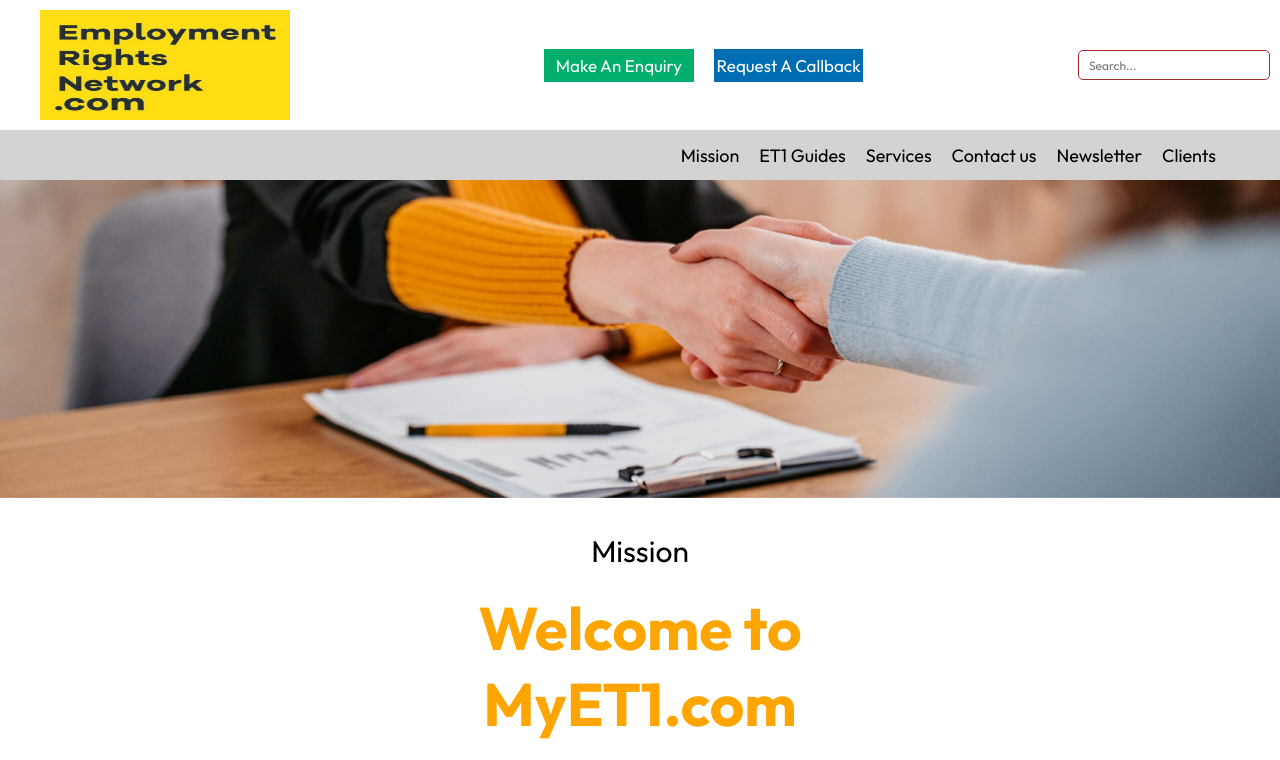
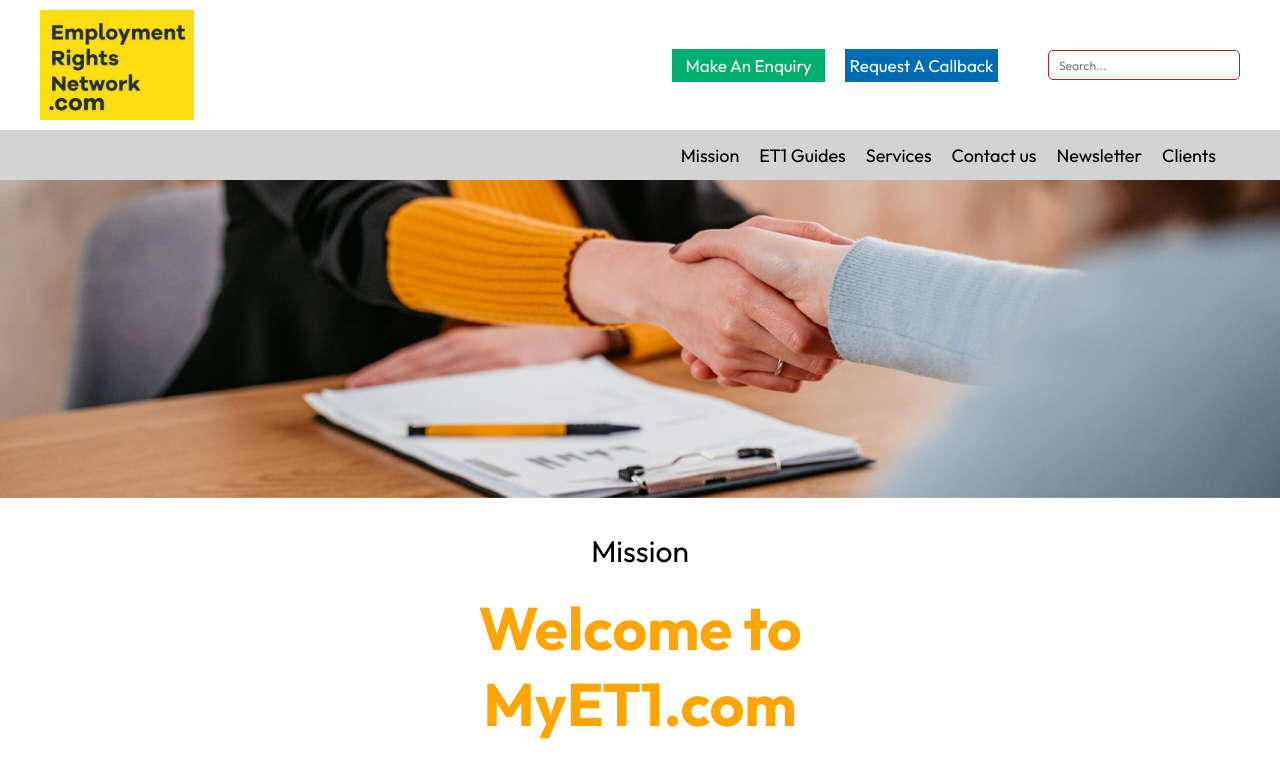
Before and after one commit to SabbirHossainRuet/myet-project, a React (Vite) app in the folder frontend/: page / in a window 1280 px wide. Shown: the top 760 px of the page. Built offline with nearby package versions, Linux system fonts and the light colour scheme.

Commit message:
Update 3 25.08.24

```diff
--- a/frontend/src/components/Navbar/Navbar.css
+++ b/frontend/src/components/Navbar/Navbar.css
@@ -100,8 +100,9 @@ nav {
 .navbar-top .buttons {
   display: flex;
   align-items: center;
-  justify-content: center;
+  justify-content: end;
   flex-direction: row;
+  margin-right: 50px;
   gap: 20px;
   z-index: 1000;
   width: 60%;
@@ -114,7 +115,7 @@ nav {
   flex-direction: row;
   gap: 5px;
   align-items: center;
-  margin-right: 10px;
+  margin-right: 40px;
   padding: 5px;
   z-index: 1000;
   width: 15%;
@@ -137,7 +138,7 @@ nav {
 nav img {
   height: 110px;
   margin: 40px;
-  width: 20%;
+  width: 12%;
   color: orange;
 }
 
```
